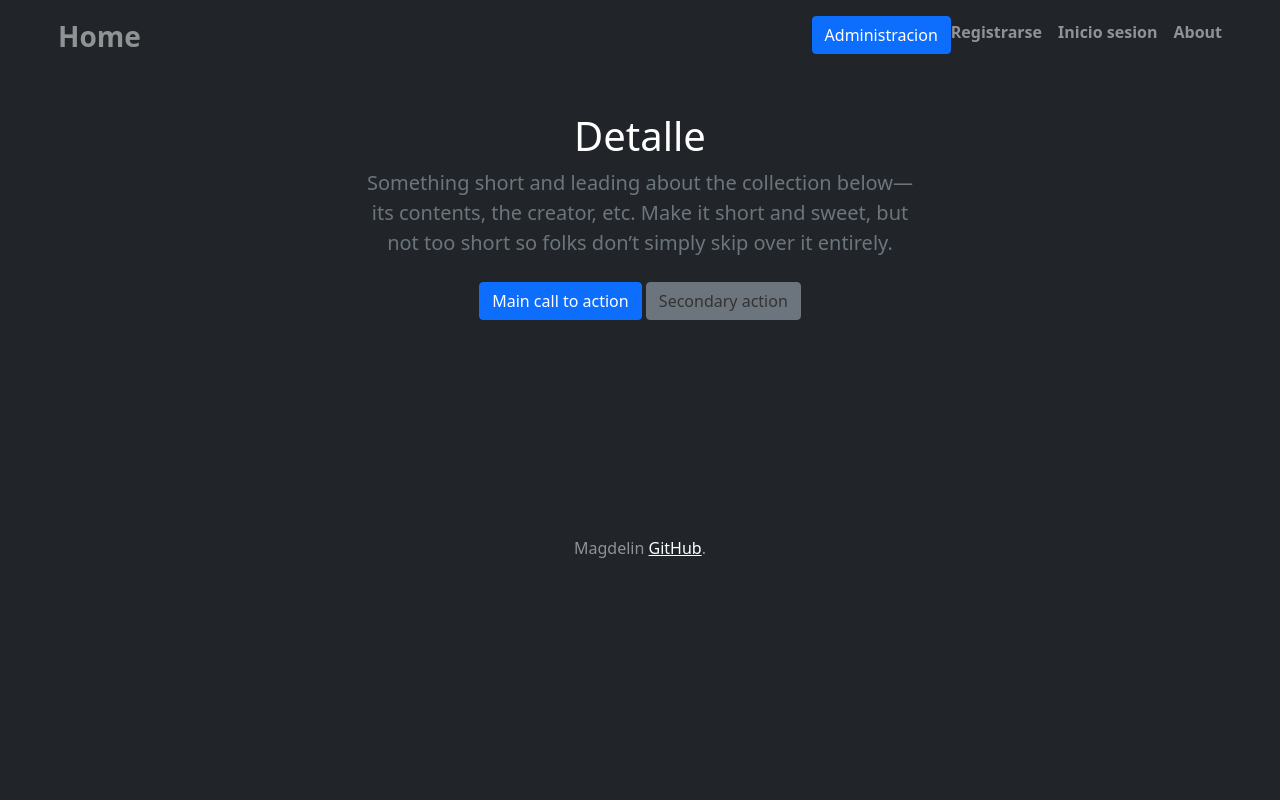
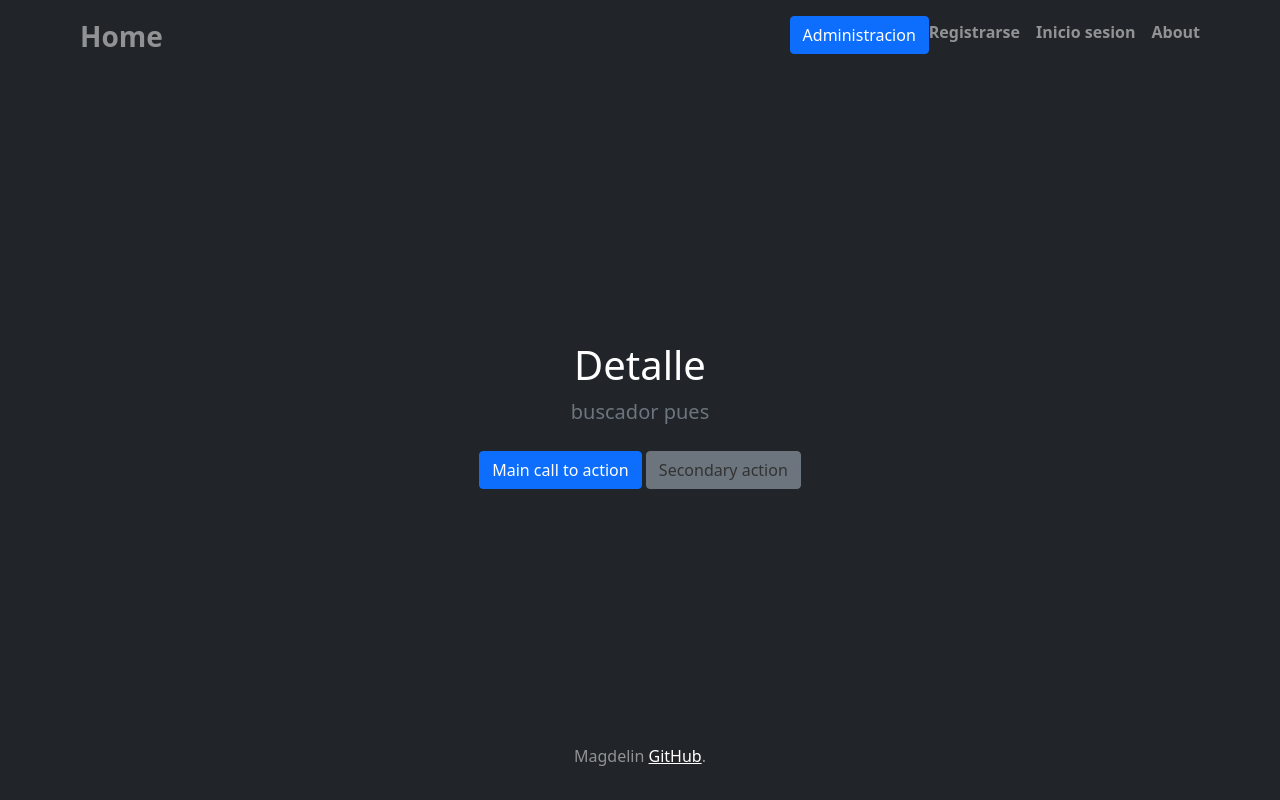
Before and after one commit to Magdelin19999/Final_Lg4, a Flask app: template templates/productos/index.html in a window 1280 px wide. Run offline with Flask 2, Linux system fonts and the light colour scheme; the template is opened without the code that fills it, so the values that code supplies are empty; some libraries are stand-ins or nearby versions.

```diff
--- a/controllers/productos/cartaManipulacion.py
+++ b/controllers/productos/cartaManipulacion.py
@@ -36,6 +36,7 @@ def pathToImagen(productos):
     #print(empresas)
 
     for producto in empresas:
+        print(producto)
         for detalle in producto['productos']:
             print(detalle)
 
@@ -61,7 +62,7 @@ def nombresEmpresas(productos):
                 filename= filename.replace(":", "_")
                 filename= filename.replace("-", "_")
 
-                imagen = binary.converImagen(imagenBi=empresa['logoEmpresa'],nombre=filename,dir='user')
+                imagen = binary.converImagen(imagenBi=empresa['logoEmpresa'],nombre=filename,dir='temp')
 
                 empresas.append({
                     'nombreEmpresa' : empresa['nombreEmpresa'],
--- a/templates/productos/index.html
+++ b/templates/productos/index.html
@@ -21,21 +21,16 @@
 
 {% block content %}
 
+<div class="cover-container d-flex w-100 h-100 p-3 mx-auto flex-column">
+  {%include 'helpers/header.html'%}
+  <main class="container-sm px-4 py-4 text-center">
+    {%include 'helpers/flash.html'%}
 
-<div class=" mx-auto p-3">
-
-  {%include 'helpers/header.html'%}
-
-  <main class="container-fluid">
-    {%include 'helpers/flash.html'%}
-    <!--detalles -->
-    <section class="py-5 text-center container pb-0 mb-0" >
+    <section class="py-5 text-center container pb-0 mb-0 w-100">
       <div class="row py-lg-5">
         <div class="col-lg-6 col-md-8 mx-auto pb-0 mb-0">
           <h1 class="fw-light">Detalle</h1>
-          <p class="lead text-muted">Something short and leading about the collection below—its
-            contents, the creator, etc. Make it short and sweet, but not too short so folks don’t
-            simply skip over it entirely.</p>
+          <p class="lead text-muted">buscador pues</p>
           <p>
             <a href="#" class="btn btn-primary my-2">Main call to action</a>
             <a href="#" class="btn btn-secondary my-2">Secondary action</a>
@@ -43,11 +38,10 @@
         </div>
       </div>
     </section>
-
-    <div class="container px-4 py-5 pb-0 mb-0 pt-0 mt-0" id="custom-cards">
+    <section>
       <div id="cards_landscape_wrap-2">
         <div class="container">
-          <div class="row row-cols-1 row-cols-lg-3 justify-content-center align-items-stretch g-4 py-5">
+          <div class="row justify-content-center">
             {% for empresa in empresas %}
             {% for detalle in empresa.productos %}
             <div class="col-xs-12 col-sm-6 col-md-3 col-lg-3">
@@ -61,7 +55,8 @@
                       <h6>{{detalle.nombre}}</h6>
                       <ul class="d-flex list-unstyled mt-auto">
                         <li class="me-auto">
-                            <img src="{{detalle.logoEmpresa}}" alt="" width="32" height="32" class="rounded-circle border border-white">
+                          <img src="{{empresa.logoEmpresa}}" alt="" width="32" height="32"
+                            class="rounded-circle border border-white">
                         </li>
                         <li class="d-flex align-items-center me-3">
                           <small>{{empresa.nombreEmpresa}}</small>
@@ -85,20 +80,14 @@
           </div>
         </div>
       </div>
-      <div class="row row-cols-1 row-cols-lg-3  justify-content-center align-items-stretch g-4 py-5">
 
-
-
-
-
-
-      </div>
-
-    </div>
+    </section>
 
   </main>
   {%include 'helpers/footer.html'%}
 
 </div>
 
+
+
 {%endblock%}
```
Also changed, not shown: 12 other files. Lines whose indentation alone changed are shown as unchanged.
